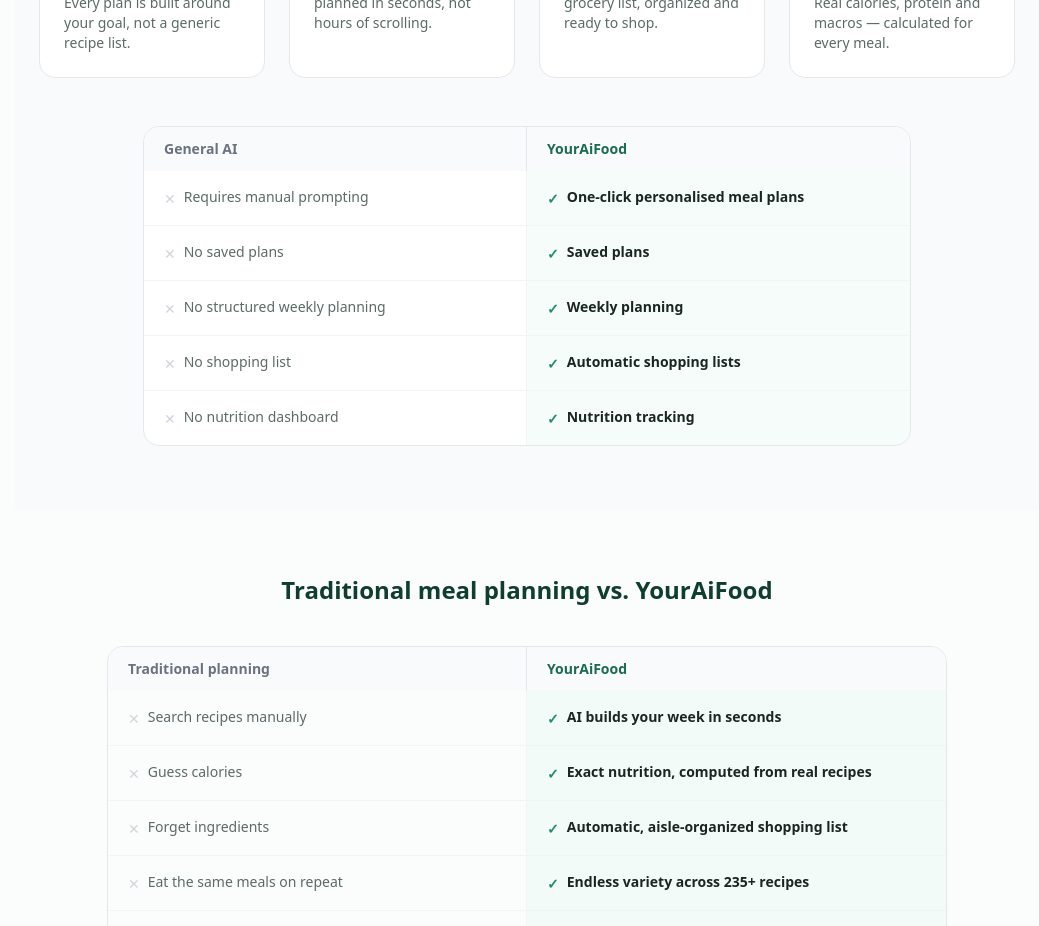
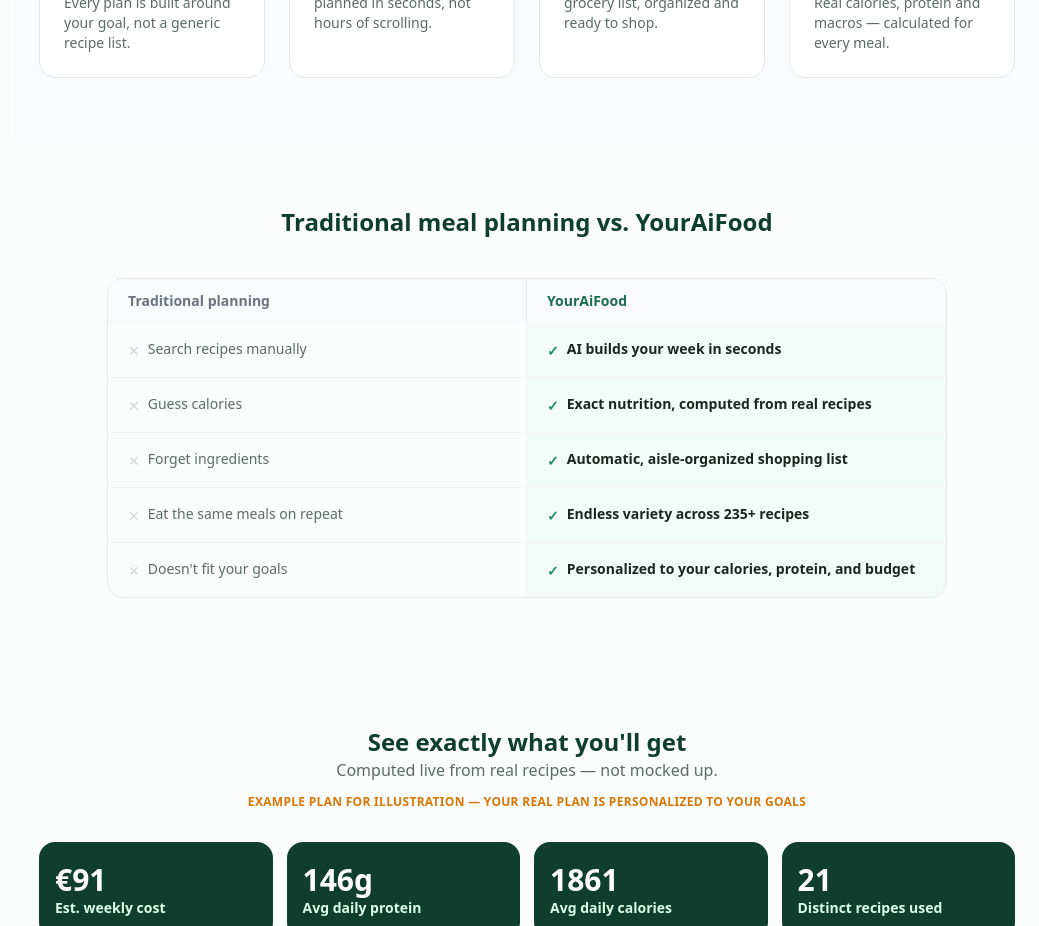
Before and after one commit to usario172332/youraifood-app, a Next.js app in the folder youraifood-app/: page / in a window 1280 px wide. Shown: the part 1960-2886 px from the top of the page, without its empty margins (241-1280 px from the left). Built offline with nearby package versions, Linux system fonts and the light colour scheme; no server answers.

Commit message:
Update WhyYourAiFood.jsx

```diff
--- a/youraifood-app/components/WhyYourAiFood.jsx
+++ b/youraifood-app/components/WhyYourAiFood.jsx
@@ -3,14 +3,6 @@
   { icon: '⚡', title: 'Save hours every week', text: 'Your whole week is planned in seconds, not hours of scrolling.' },
   { icon: '🛒', title: 'Automatic shopping lists', text: 'Every plan comes with a grocery list, organized and ready to shop.' },
   { icon: '💪', title: 'Nutrition designed around your goals', text: 'Real calories, protein and macros — calculated for every meal.' },
-];
-
-const ROWS = [
-  { before: 'Requires manual prompting', after: 'One-click personalised meal plans' },
-  { before: 'No saved plans', after: 'Saved plans' },
-  { before: 'No structured weekly planning', after: 'Weekly planning' },
-  { before: 'No shopping list', after: 'Automatic shopping lists' },
-  { before: 'No nutrition dashboard', after: 'Nutrition tracking' },
 ];
 
 export default function WhyYourAiFood() {
@@ -34,25 +26,6 @@
             </div>
           ))}
         </div>
-
-        <div className="mx-auto mt-12 max-w-3xl overflow-hidden rounded-2xl border border-gray-200 bg-white">
-          <div className="grid grid-cols-2 bg-gray-50 text-sm font-extrabold">
-            <div className="border-r border-gray-200 px-5 py-3 text-gray-500">General AI</div>
-            <div className="px-5 py-3 text-green-700">YourAiFood</div>
-          </div>
-          {ROWS.map((row, i) => (
-            <div key={row.after} className={`grid grid-cols-2 text-sm ${i !== ROWS.length - 1 ? 'border-b border-gray-100' : ''}`}>
-              <div className="flex items-start gap-2 border-r border-gray-100 px-5 py-4 text-ink-soft">
-                <span className="mt-0.5 text-gray-300">✕</span>
-                {row.before}
-              </div>
-              <div className="flex items-start gap-2 bg-green-50/40 px-5 py-4 font-semibold text-ink">
-                <span className="mt-0.5 text-green-600">✓</span>
-                {row.after}
-              </div>
-            </div>
-          ))}
-        </div>
       </div>
     </section>
   );
```
